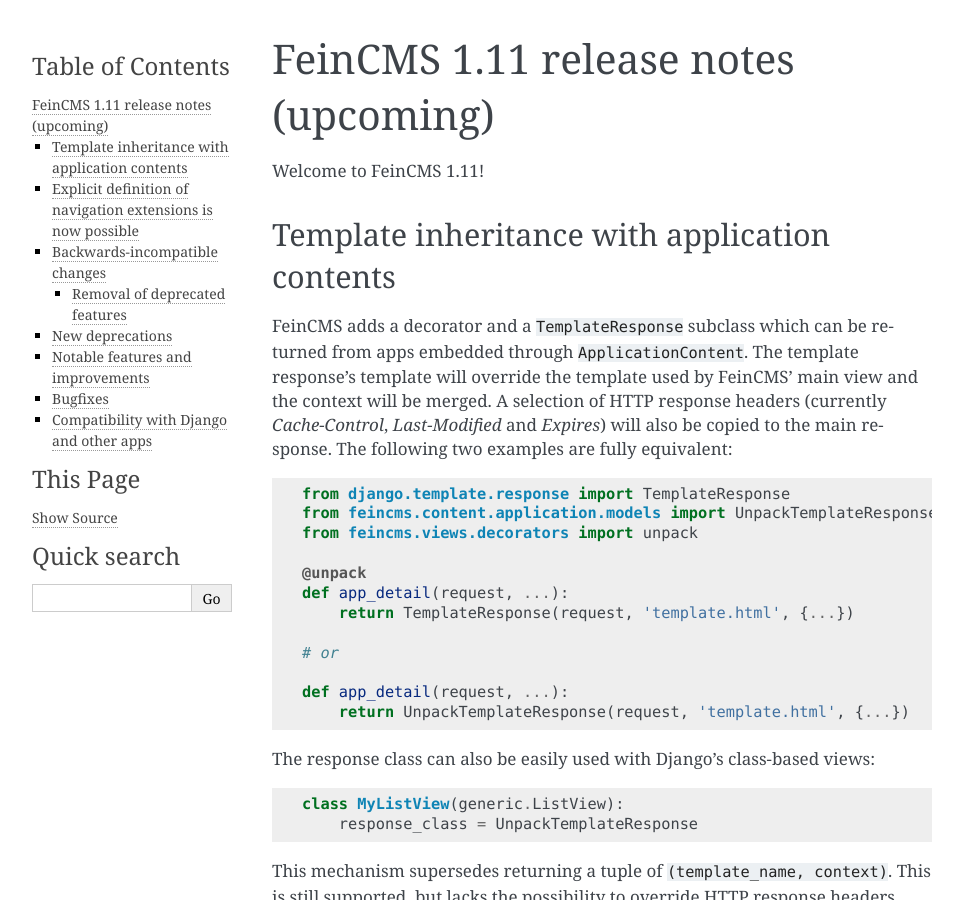
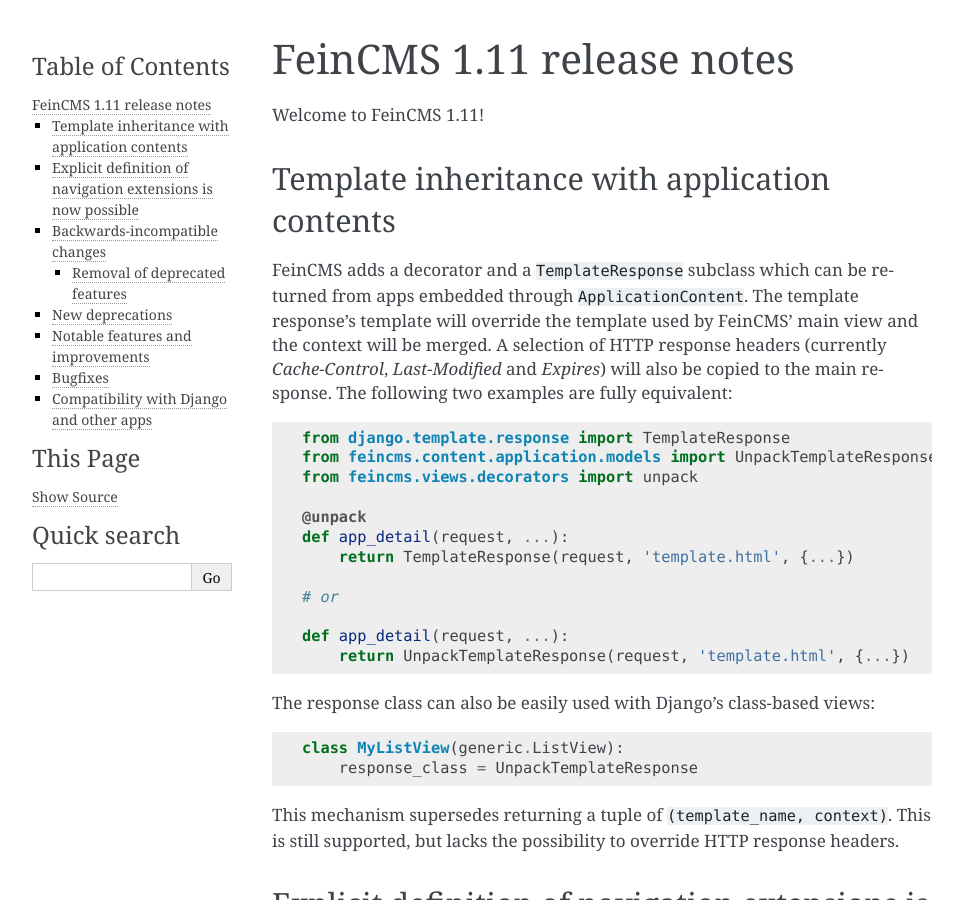
Before and after one commit to feincms/feincms, a Sphinx documentation site: the page built from docs/releases/1.11.rst, in a window 1280 px wide and 900 px high. Shown: the whole window, without its empty margins (148-1111 px from the left). Built offline with Sphinx 7.4.7, drawn with Linux system fonts in a browser that asks for light colours.

Commit message:
FeinCMS v1.11

```diff
--- a/docs/releases/1.11.rst
+++ b/docs/releases/1.11.rst
@@ -1,6 +1,6 @@
-=====================================
-FeinCMS 1.11 release notes (upcoming)
-=====================================
+==========================
+FeinCMS 1.11 release notes
+==========================
 
 Welcome to FeinCMS 1.11!
 
--- a/feincms/__init__.py
+++ b/feincms/__init__.py
@@ -1,6 +1,6 @@
 from __future__ import absolute_import, unicode_literals
 
-VERSION = (1, 11, 0, 'pre')
+VERSION = (1, 11, 0)
 __version__ = '.'.join(map(str, VERSION))
 
 
```
